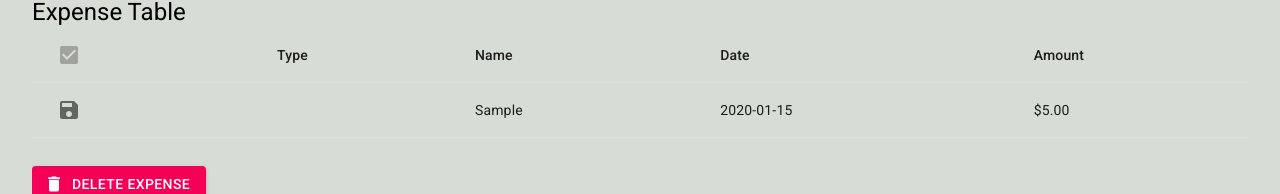
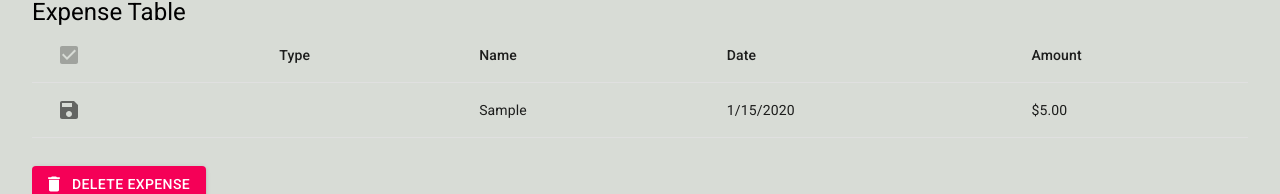
Before and after one commit to shrki416/Expense-Tracker, a React (Create React App) app: page / in a window 1280 px wide. Both pictures are taken after typing "Sample", "2020-01-15", "5" into the empty fields and a click on the button "ADD EXPENSE". Shown: the part 212-406 px from the top of the page. Built offline with nearby package versions, Linux system fonts and the light colour scheme.

Commit message:
Date format fixed

```diff
--- a/src/ExpenseTable.js
+++ b/src/ExpenseTable.js
@@ -24,6 +24,11 @@ function ExpenseTable({ items, deleteItem, checkedItem }) {
   const classes = useStyles();
 
   const formatAmount = (amount) => parseFloat(amount).toFixed(2);
+  const formatDate = (date) => {
+    const newDate = new Date(date.replace(/-/g, "/"));
+    return new Intl.DateTimeFormat("en-US").format(newDate);
+    // return newDate.toLocaleDateString("en-US");
+  };
 
   const rows = items.map(({ name, type, date, amount, checked }, index) => (
     <TableRow key={`${name}_${index}`}>
@@ -39,7 +44,7 @@ function ExpenseTable({ items, deleteItem, checkedItem }) {
       </TableCell>
       <TableCell> {type} </TableCell>
       <TableCell> {name} </TableCell>
-      <TableCell> {date} </TableCell>
+      <TableCell> {formatDate(date)} </TableCell>
       <TableCell> ${formatAmount(amount)} </TableCell>
     </TableRow>
   ));
```
